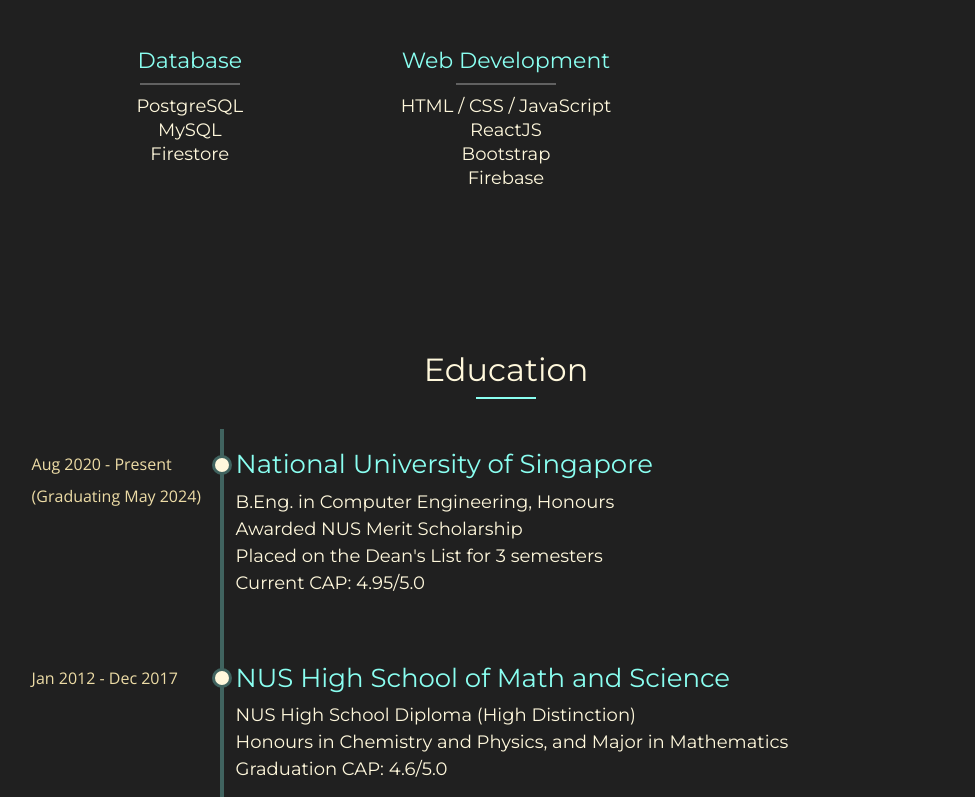
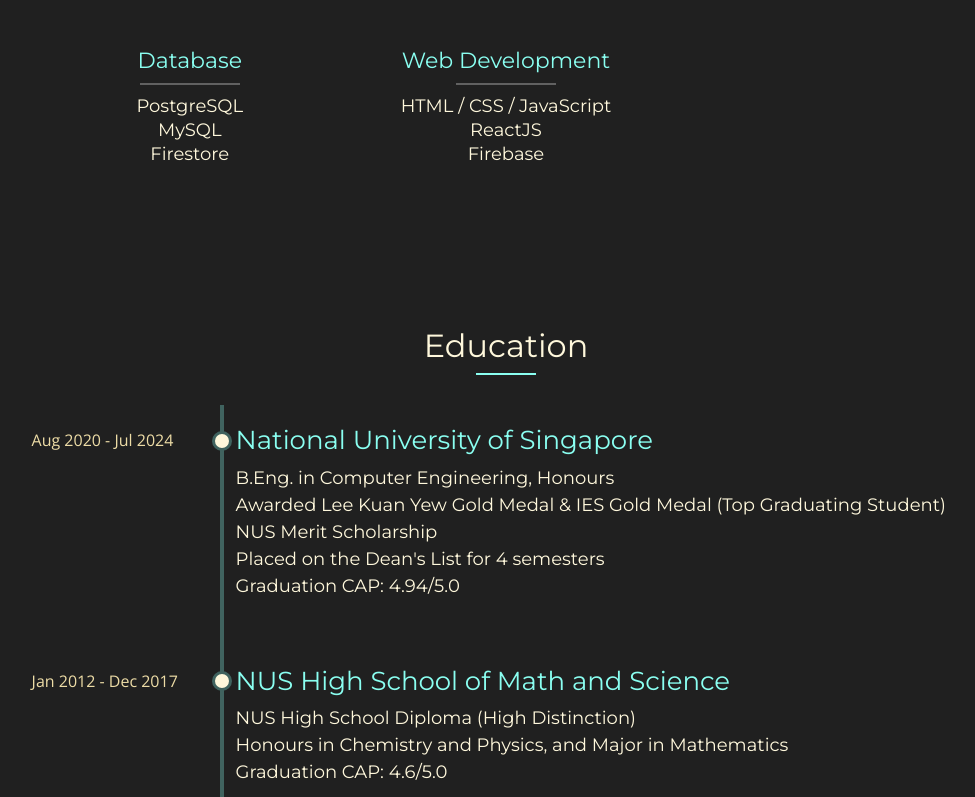
Before and after one commit to justinfidelis/justinfidelis.github.io, a React (Create React App) app in the folder portfolio/: page / in a window 1280 px wide. Shown: the part 1585-2382 px from the top of the page, without its empty margins (134-1109 px from the left). Built offline with nearby package versions, Linux system fonts and the light colour scheme.

Commit message:
Add Y4S2 Info

```diff
--- a/portfolio/src/components/education/Education.jsx
+++ b/portfolio/src/components/education/Education.jsx
@@ -8,12 +8,13 @@ const Education = () => {
     const educationData = [
       {
         title: "National University of Singapore",
-        date: "Aug 2020 - Present\n" + "(Graduating May 2024)",
+        date: "Aug 2020 - Jul 2024",
         text: [
-          "B.Eng. in Computer Engineering, Honours\n" +
-          "Awarded NUS Merit Scholarship\n" +
-          "Placed on the Dean's List for 3 semesters\n" +
-          "Current CAP: 4.95/5.0",
+            "B.Eng. in Computer Engineering, Honours\n" +
+            "Awarded Lee Kuan Yew Gold Medal & IES Gold Medal (Top Graduating Student)\n" +
+          "NUS Merit Scholarship\n" +
+          "Placed on the Dean's List for 4 semesters\n" +
+          "Graduation CAP: 4.94/5.0",
         ]
       },
       {
--- a/portfolio/src/components/skills/Skills.jsx
+++ b/portfolio/src/components/skills/Skills.jsx
@@ -7,7 +7,7 @@ const Skills = () => {
   const skillsData = [
     {
       category: "Programming Languages",
-      items: ["C/C++", "Java", "Python"],
+      items: ["C / C++", "Java", "Python"],
     },
     {
       category: "AI / Machine Learning",
@@ -23,7 +23,7 @@ const Skills = () => {
     },
     {
       category: "Web Development",
-      items: ["HTML / CSS / JavaScript", "ReactJS", "Bootstrap", "Firebase"],
+      items: ["HTML / CSS / JavaScript", "ReactJS", "Firebase"],
     },
   ];
 
```
